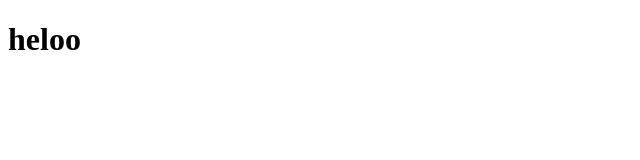
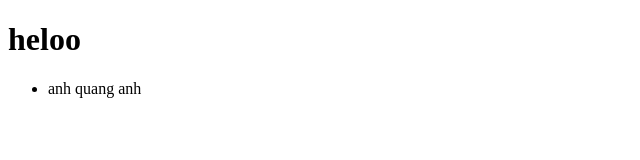
Before and after one commit to quanganhkakka/quanganhda2, a plain HTML site: page new.html in a window 1280 px wide. Shown: the whole page, without its empty margins (0-640 px from the left). Drawn offline with Linux system fonts and the light colour scheme.

Commit message:
sửa đổi lần 4

```diff
--- a/new.html
+++ b/new.html
@@ -7,5 +7,6 @@
 </head>
 <body>
     <h1>heloo</h1>
+    <ul><li>anh quang anh</li></ul>
 </body>
 </html>
```
